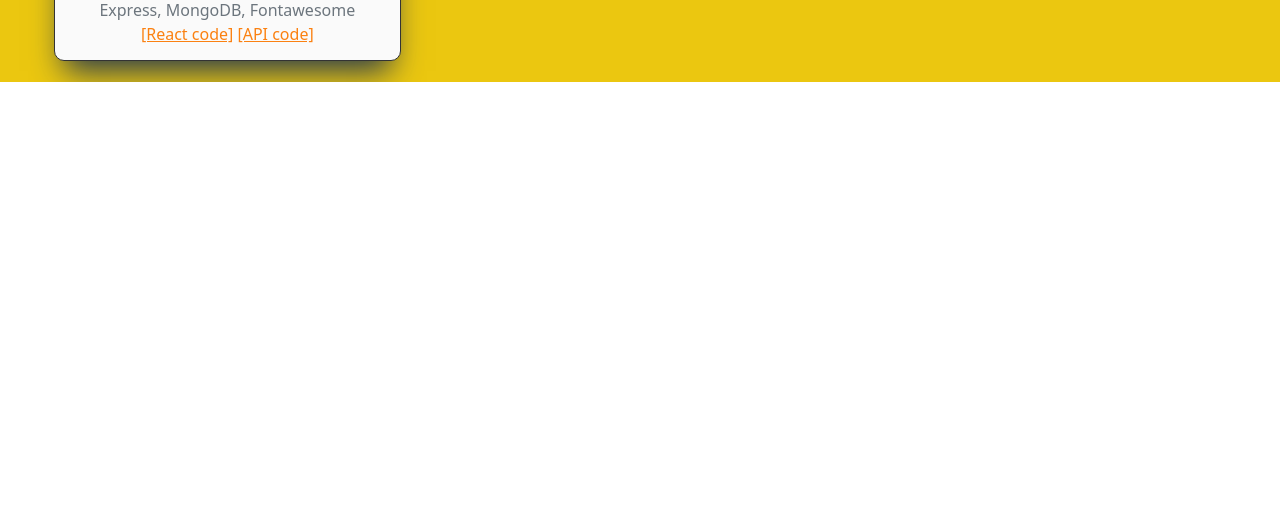
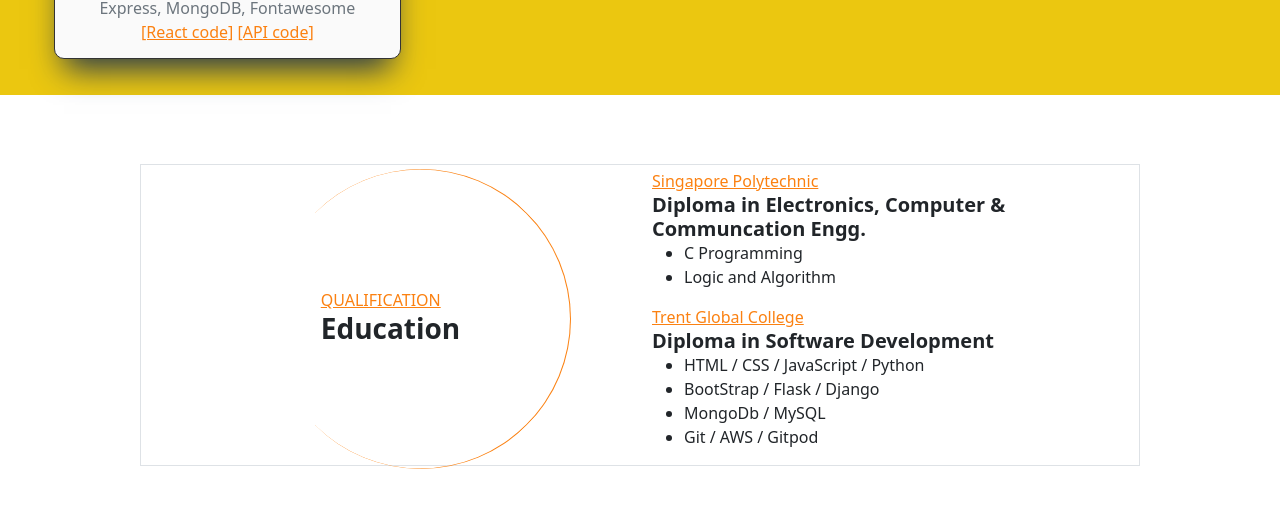
Before and after one commit to 99Ace/99Ace, a website: page index.html in a window 1280 px wide. Shown: the part 3405-3936 px from the top of the page. Before the commit the page ends 3487 px from the top, so only its background shows below. Drawn offline with nearby package versions, Linux system fonts and the light colour scheme.

Commit message:
Add education section and set mobile responsive for different screens

```diff
--- a/index.html
+++ b/index.html
@@ -1252,7 +1252,7 @@
 
     <!-- My Projects Section -->
     <section id="my-projects">
-        <div class="border">
+        <div>
             <h2>Mini Projects</h2>
             <p>Here are projects which were done after learning a new language or framework. Some are projects done for
                 some business owned by my friends</p>
@@ -1344,11 +1344,44 @@
 
                 </div>
             </div>
+        </div>
+    </section>
+
+    <!-- Education Section  -->
+    <section id="education">
+        <div class="row gy-4 gy-lg-1 border">
+            <div class="col-12 col-md-6 d-flex
+            justify-content-center
+            align-items-center position-relative">
+                <div>
+                    <u class="text-ace">QUALIFICATION</u>
+                    <h3>Education</h3>
+                </div>
+                <div class="semi-circle d-none d-md-block"></div>
+            </div>
+            <div class="col-12 col-md-6">
+                <div>
+                    <u class="text-ace">Singapore Polytechnic</u>
+                    <h5>Diploma in Electronics, <span>Computer</span> & Communcation Engg.</h5>
+                    <ul>
+                        <li>C Programming</li>
+                        <li>Logic and Algorithm</li>
+                    </ul>
+                </div>
+                <div>
+                    <u class="text-ace">Trent Global College</u>
+                    <h5>Diploma in Software Development</h5>
+                    <ul>
+                        <li>HTML / CSS / JavaScript / Python</li>
+                        <li>BootStrap / Flask / Django </li>
+                        <li>MongoDb / MySQL</li>
+                        <li>Git / AWS / Gitpod</li>
+                    </ul>
+                </div>
+            </div>
 
         </div>
     </section>
-
-
     <!-- Bootstrap Script -->
     <script src="https://cdn.jsdelivr.net/npm/bootstrap@5.0.2/dist/js/bootstrap.bundle.min.js"
         integrity="sha384-MrcW6ZMFYlzcLA8Nl+NtUVF0sA7MsXsP1UyJoMp4YLEuNSfAP+JcXn/tWtIaxVXM"
--- a/src/index.scss
+++ b/src/index.scss
@@ -31,3 +31,4 @@
 @import './pages/about-me';
 @import './pages/skills';
 @import './pages/projects';
+@import './pages/education';
--- /dev/null
+++ b/src/pages/_education.scss
@@ -0,0 +1,16 @@
+#education {
+    &>.row {
+        width: min(90%, 1000px);
+        margin: $base-margin*2 auto;
+    }
+    .semi-circle {
+        position: absolute;
+        top: 0;
+        height: 300px;
+        width: 300px;
+        border-top: 1px solid $base-color-primary;
+        border-right: 1px solid $base-color-primary;
+        border-radius: 50%;
+        transform: translateX(30px) rotate(45deg) ;
+    }
+}
--- a/src/pages/_projects.scss
+++ b/src/pages/_projects.scss
@@ -2,6 +2,7 @@
     background-color: rgb(235, 199, 16);
     min-height: 100vh;
     text-align: center;
+    padding-bottom: $base-padding*3;
     &>div:nth-child(1) {
         width: min(95%, 380px);
         margin: $base-padding *2 auto 0;
@@ -12,10 +13,3 @@
         // width: min(80%, 600px);
     }
 }
-@media (min-width:1200px) {
-    #my-projects {
-        .listing {
-
-        }
-    }
-}
```
Also changed, not shown: css/index.css.
